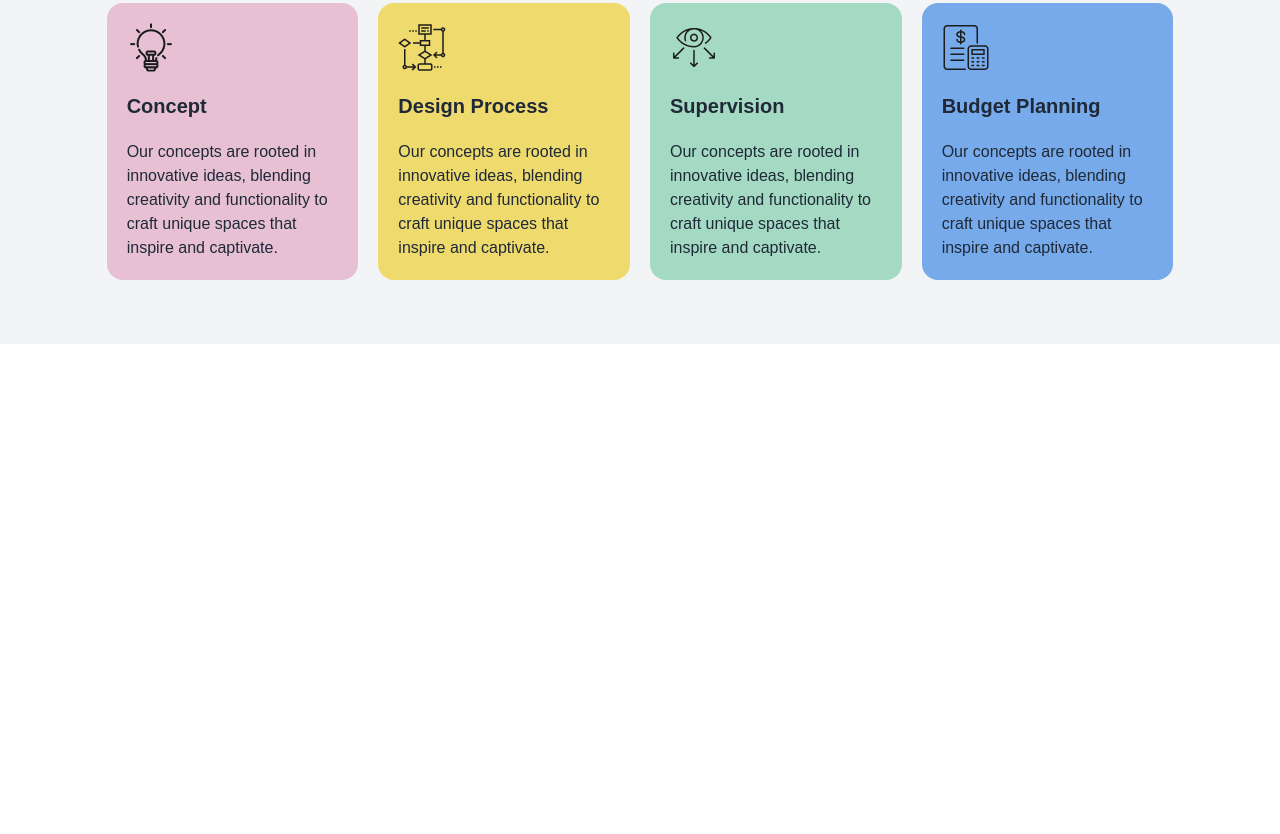
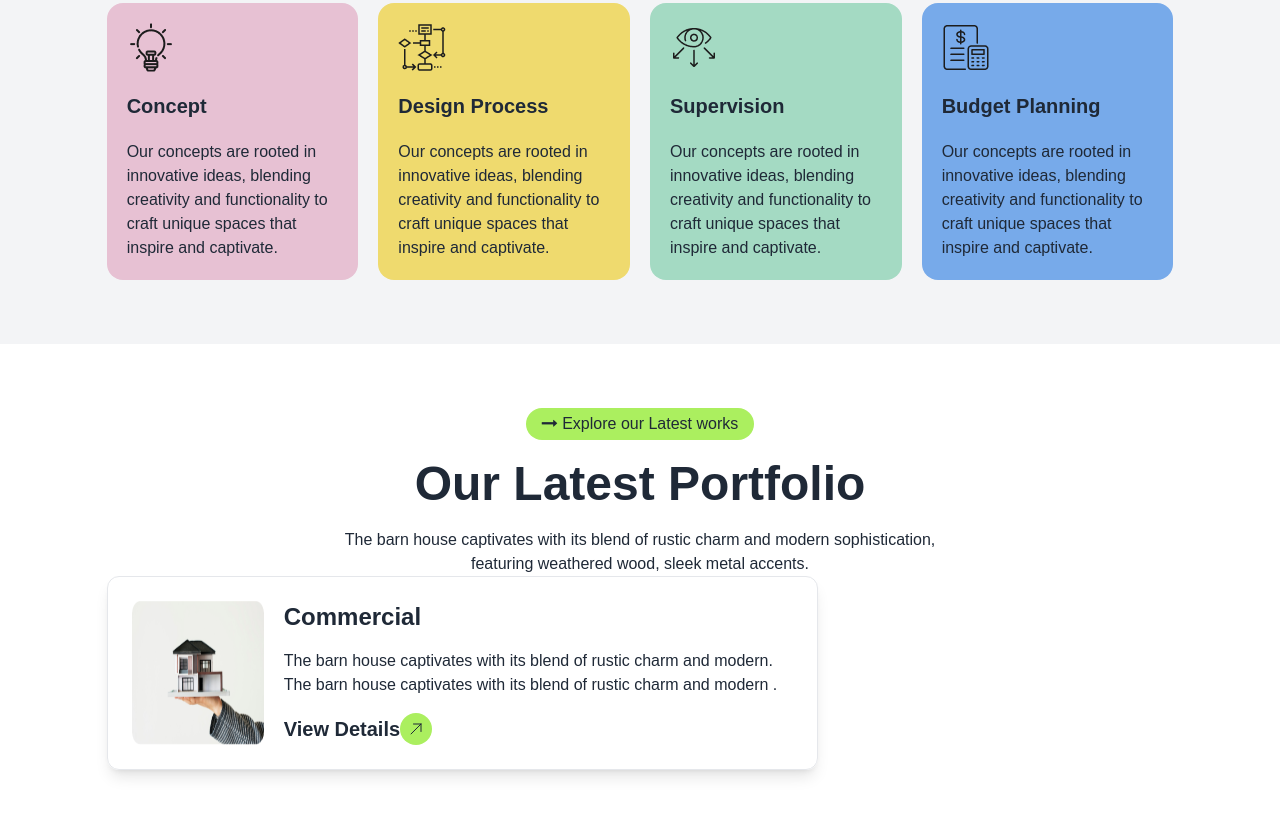
Before and after one commit to arahman225/Assignment-03, a plain HTML site: page index.html in a window 1280 px wide. Shown: the part 1795-2629 px from the top of the page. Before the commit the page ends 2139 px from the top, so only its background shows below. Drawn offline with nearby package versions, Linux system fonts and the light colour scheme.

Commit message:
added our works precess

```diff
--- a/index.html
+++ b/index.html
@@ -27,6 +27,11 @@
             'light-green': '#A4DAC3',
             'light-blue': '#77AAEA',
             'light-gray': '#1E1E1E',
+
+                },
+                borderRadius: {
+                    '6xl': '50px',
+            'rounded-100': '100px',
 
                 },
               },
@@ -163,6 +168,36 @@
   </section>
 
   <!-- works progress section end -->
+   <!-- Our latest works section start -->
+
+    <section class="py-16">
+      <div class="w-5/6 mx-auto">
+        <div class="text-center space-y-5">
+          <h4 class="bg-primarycolor inline-block p-1 px-4 rounded-6xl"><i class="fa fa-long-arrow-right"></i> Explore our Latest works</h4>
+          <h2 class="text-5xl font-extrabold">Our Latest Portfolio</h2>
+          <p>The barn house captivates with its blend of rustic charm and modern sophistication,<br> featuring weathered wood, sleek metal accents.</p>
+        </div>
+        <div class="grid lg:grid-cols-3">
+          <div class="col-span-2">
+            <div class="flex items-center p-6 border rounded-xl shadow-lg gap-5">
+              <div class="img">
+                <img class="w-64 h-36" src="assets/images/img1.png" alt="">
+              </div>
+              <div class="space-y-4">
+                <h2 class="text-2xl font-bold">Commercial</h2>
+                <p>The barn house captivates with its blend of rustic charm and modern. The barn house captivates with its blend of rustic charm and modern .</p>
+                <a class="flex items-center" href="#"><button class="text-xl font-bold flex items-center rounded-3xl text-left">View Details<svg xmlns="http://www.w3.org/2000/svg" fill="none" viewBox="0 0 24 24" stroke-width="1.5" stroke="currentColor" class="size-8 bg-primarycolor p-2 rounded-full inline-block">
+                  <path stroke-linecap="round" stroke-linejoin="round" d="m4.5 19.5 15-15m0 0H8.25m11.25 0v11.25" />
+                </svg></button></a>
+              </div>
+            </div>
+          </div>
+        </div>
+      </div>
+    </section>
+
+
+   <!-- Our latest works section end -->
 <!-- main section end -->
 </body>
 </html>
```
